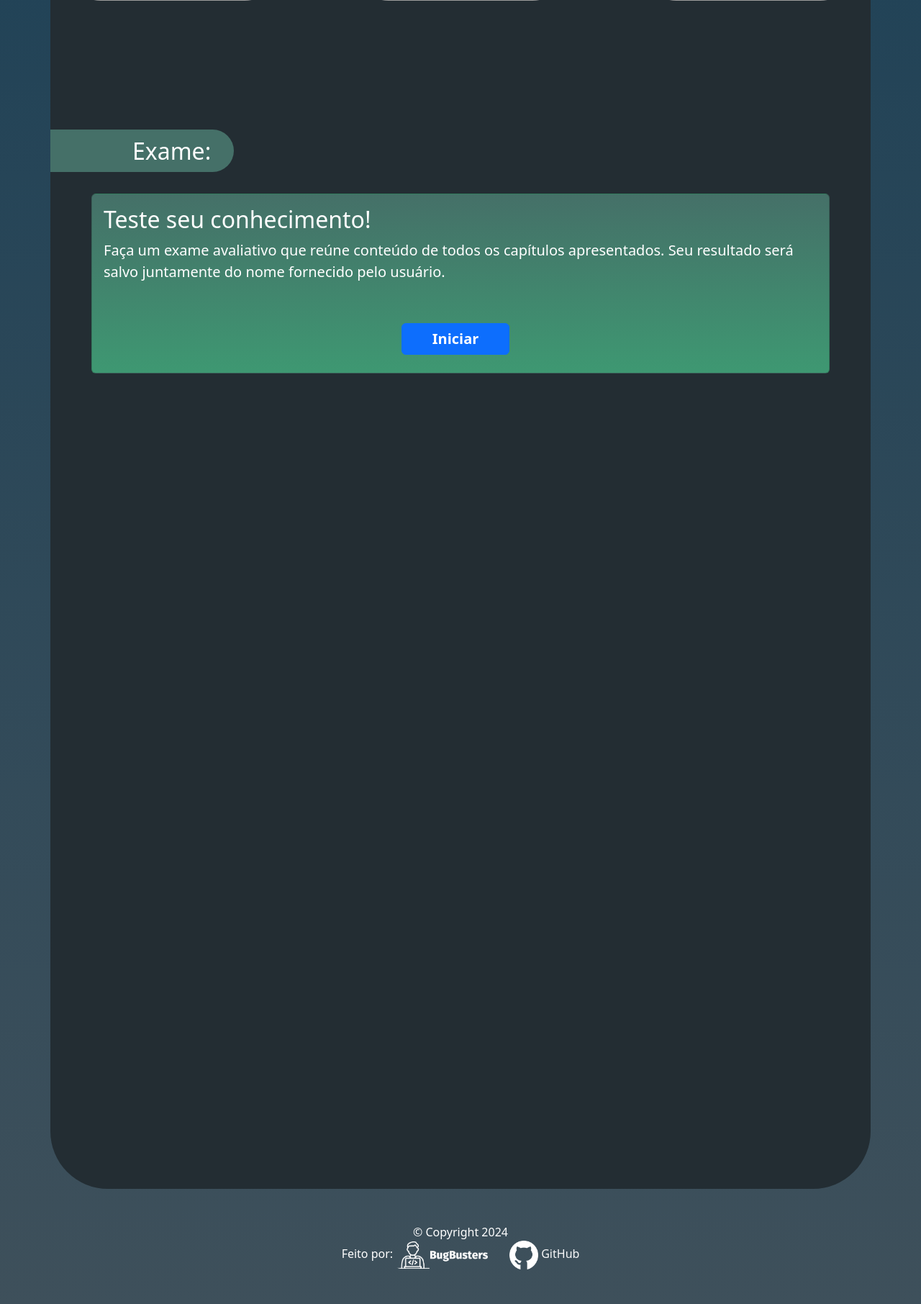
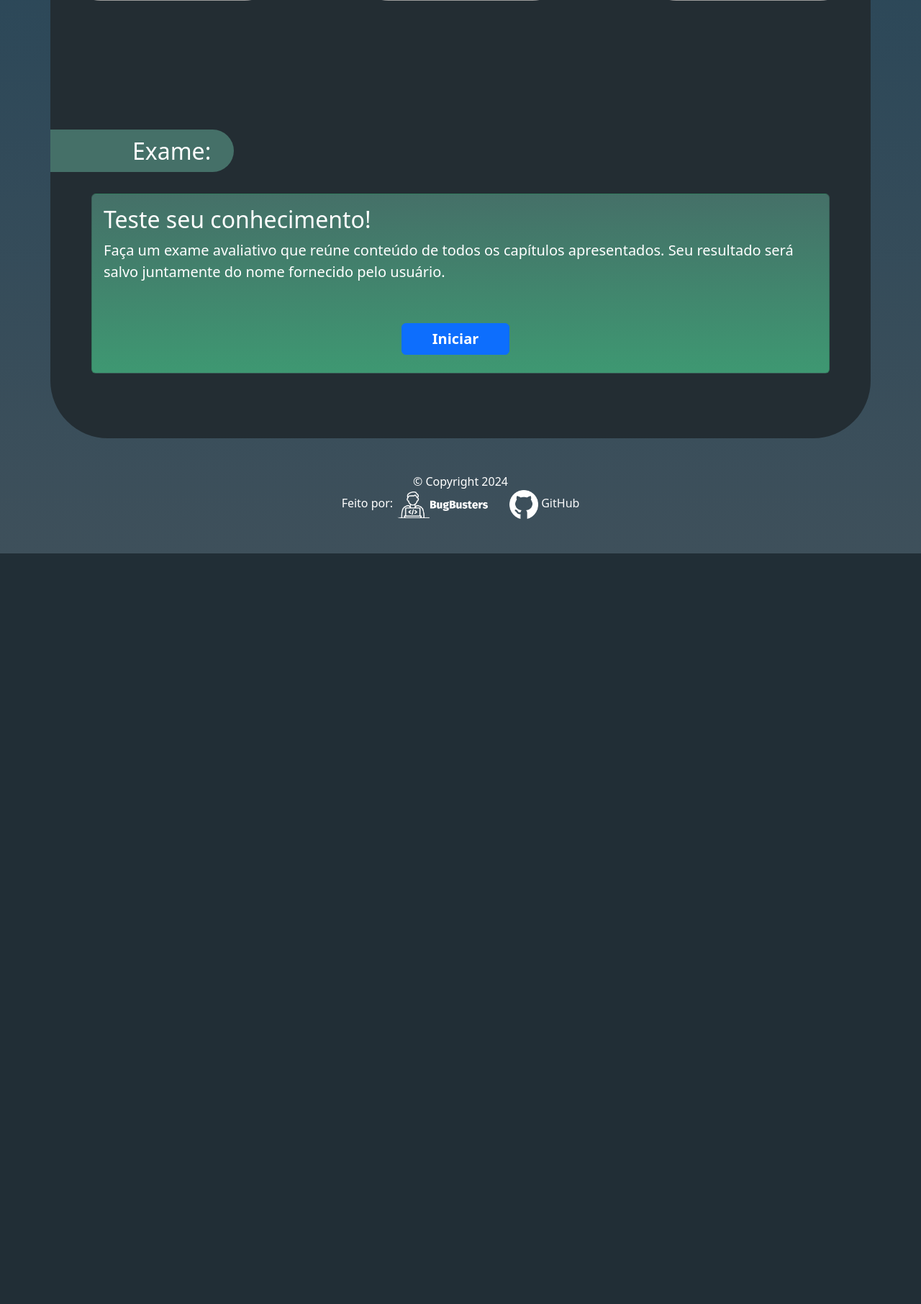
Before and after one commit to Fatec-Bug-Busters/scrum-academy, a Flask app: page / in a window 1280 px wide. Shown: the part 1460-3272 px from the top of the page at 72% size. After the commit the page ends 2229 px from the top, so only its background shows below. Run offline with Flask 3, Linux system fonts and the light colour scheme; grey boxes are pictures that could not be loaded.

Commit message:
fix min height - pagina base

```diff
--- a/src/static/css/style.css
+++ b/src/static/css/style.css
@@ -28,7 +28,7 @@ main {
 }
 
 main .content {
-  min-height: 2500px;
+  min-height: 500px;
   background: #232D33;
   border-radius: 80px 80px 80px 80px;
   -webkit-border-radius: 80px 80px 80px 80px;
```
